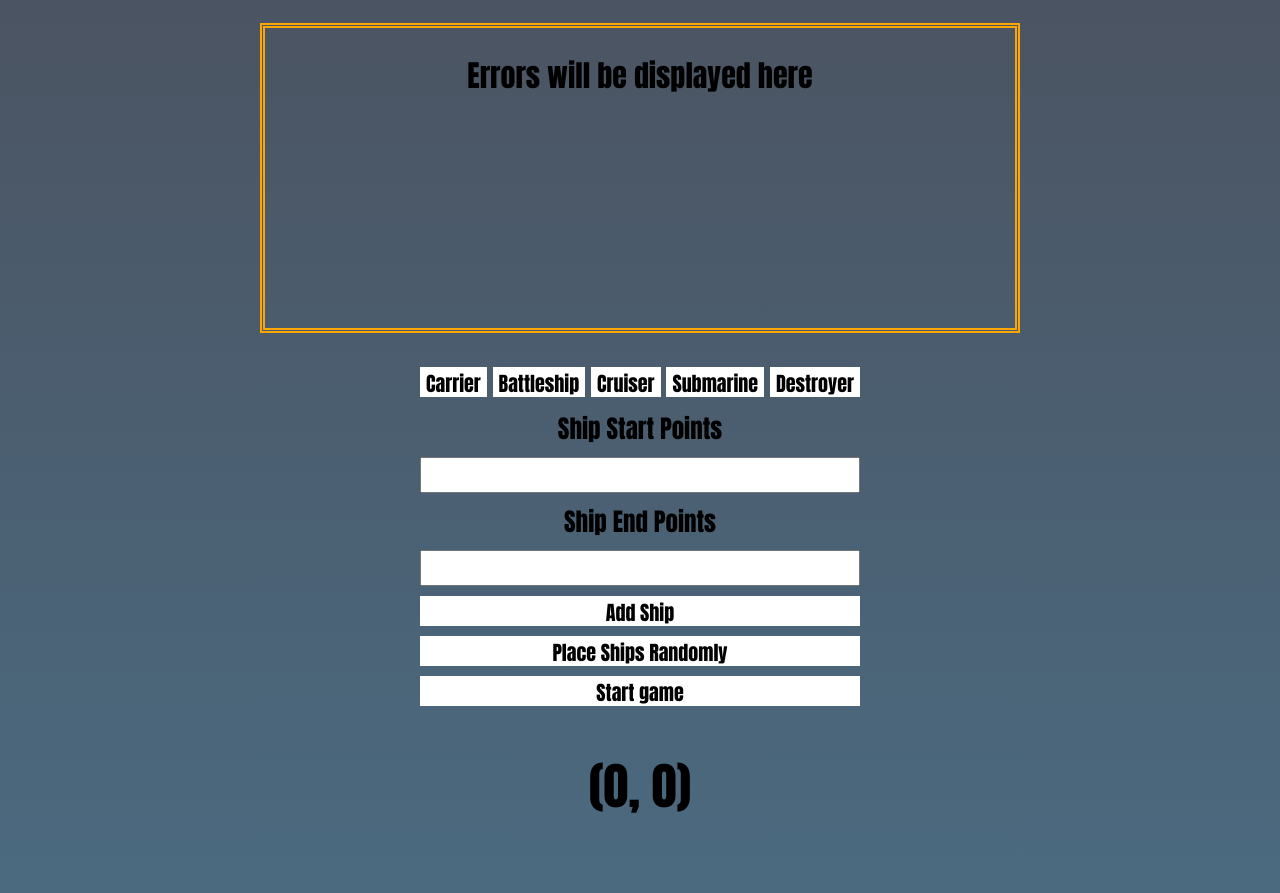
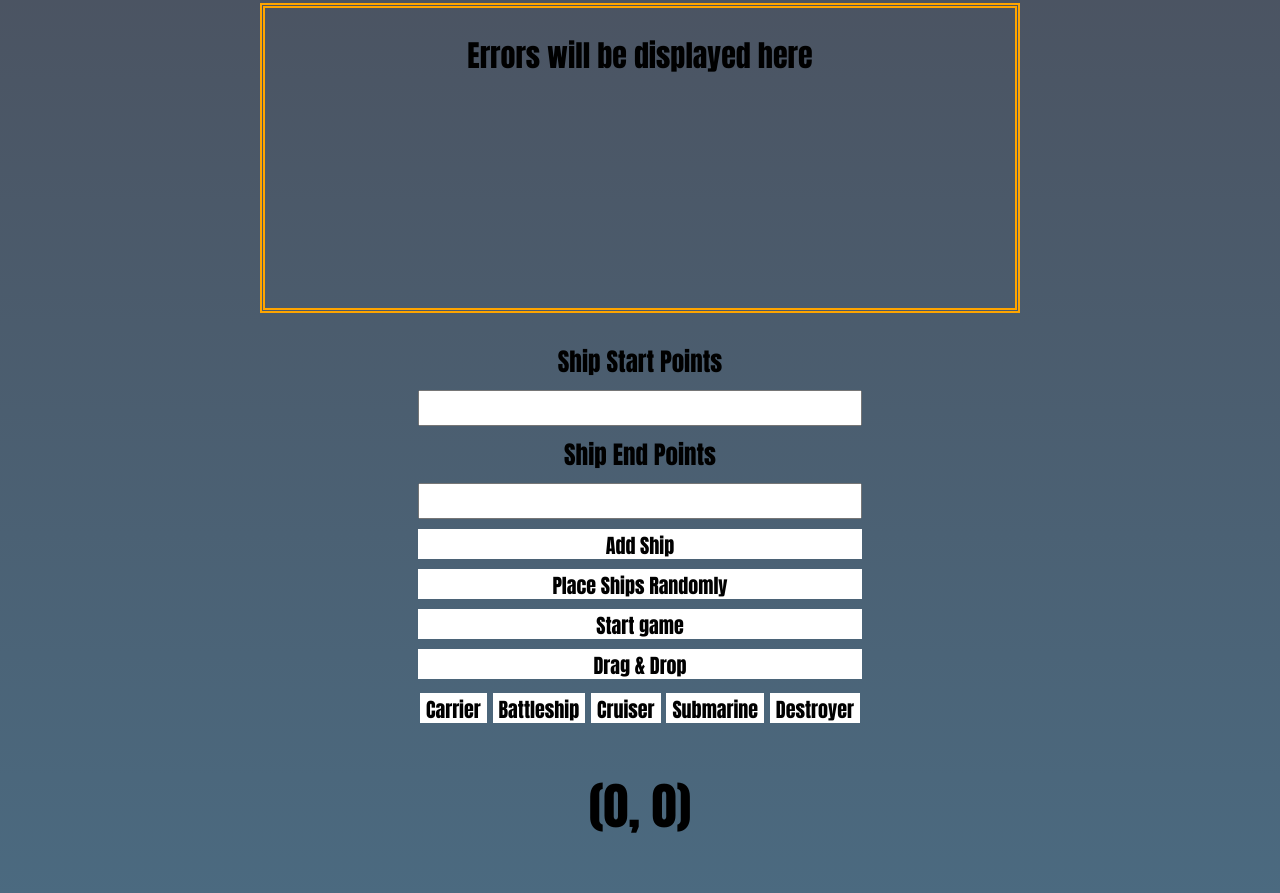
Before and after one commit to butterdogg1467/battleship, a website built with webpack: page index.html in a window 1280 px wide. Shown: the part 284-1177 px from the top of the page. Built offline with nearby package versions, Linux system fonts and the light colour scheme; a web font is replaced by a local one.

```diff
--- a/index.html
+++ b/index.html
@@ -21,14 +21,6 @@
     </div>
 
     <div class="cordinputs">
-        <div class="shiptypes">
-            <button class = "shiptype" id="carrier">Carrier</button>
-            <button class = "shiptype" id="battleship">Battleship</button>
-            <button class = "shiptype" id="cruiser">Cruiser</button>
-            <button class = "shiptype" id="submarine">Submarine</button>
-            <button class = "shiptype" id="destroyer">Destroyer</button>
-        </div>
-
         <label id="startcordslabel" for="startcords">Ship Start Points</label>
         <input id="startcords"type="text" title="Enter ship start points">
         <label id="endcordslabel" for="endcords">Ship End Points</label>
@@ -36,6 +28,15 @@
         <button class="submitcords">Add Ship</button>
         <button class="randomplacebutton">Place Ships Randomly</button>
         <button class="startgame">Start game</button>
+        <button class="dragdroptoggle">Drag & Drop</button>
+
+        <div class="shiptypes">
+            <button class = "shiptype" id="carrier" draggable="true" data-length="5" data-orientation="horizontal">Carrier</button>
+            <button class = "shiptype" id="battleship" draggable="true" data-length="4" data-orientation="horizontal">Battleship</button>
+            <button class = "shiptype" id="cruiser" draggable="true" data-length="4" data-orientation="horizontal">Cruiser</button>
+            <button class = "shiptype" id="submarine" draggable="true" data-length="3" data-orientation="horizontal">Submarine</button>
+            <button class = "shiptype" id="destroyer" draggable="true" data-length="2" data-orientation="horizontal">Destroyer</button>
+        </div>
     </div>
 
     <h2 class="cordsdisplay"></h2>
--- a/styles.css
+++ b/styles.css
@@ -216,18 +216,21 @@
 
 .submitcords,
 .startgame,
-.randomplacebutton {
+.randomplacebutton,
+.dragdroptoggle {
     appearance: none;
     background-color: white;
     border: none;
     font-family: "ITC Machine Medium", Impact, Haettenschweiler, 'Arial Narrow Bold', sans-serif;
     height: 30px;
     font-size: 20px;
+    width: 443.61px;
 }
 
 .submitcords:hover,
 .startgame:hover,
-.randomplacebutton:hover {
+.randomplacebutton:hover,
+.dragdroptoggle:hover {
     background-color: orange;
 }
 
--- a/visualgamescript.js
+++ b/visualgamescript.js
@@ -13,6 +13,9 @@
     let startButton = document.querySelector('.startgame')
     let randomPlaceButton = document.querySelector('.randomplacebutton')
     let isStarted = false
+    let shipTypesButtons = document.querySelector('.shiptypes')
+    let dragDropToggle = document.querySelector('.dragdroptoggle')
+    let cordInputs = document.querySelector('.cordinputs')
 
     let errors = document.querySelector('.errors')
     let errorDisplay = document.querySelector('.errordisplay')
@@ -69,6 +72,14 @@
     let cellsStruck = []
 
     cordsdisplay.textContent = '(' + 0 + ', '+ 0 + ')'
+
+    function toggleDragDrop() {
+        cordInputs.removeChild(shipTypesButtons)
+    }
+
+    dragDropToggle.addEventListener('click', () => {
+        toggleDragDrop()
+    })
 
     function createBoard(boardID) {
         let board = document.getElementById(boardID)
@@ -641,6 +652,7 @@
 
 
     randomPlaceButton.addEventListener('click', () => {
+        player.board.ships = []
         placeComputerShips('playerboard')
         console.log(player.board.ships.length)
     })
```
Also changed, not shown: dist/bundle.js.
